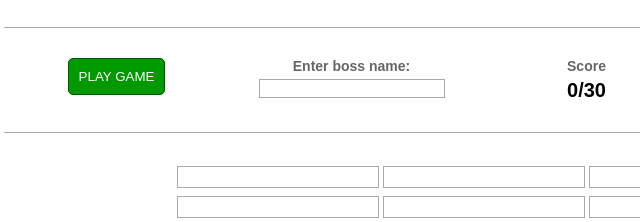
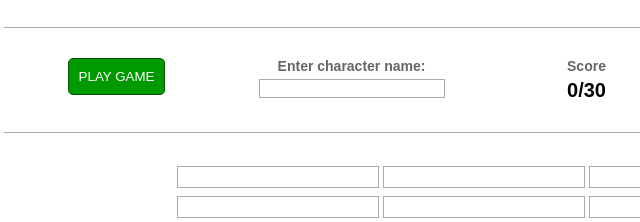
Before and after one commit to RareSwag/sporclone, a plain HTML site: page injustice.html in a window 1280 px wide. Shown: the part 182-404 px from the top of the page, 156-796 px from the left. Drawn offline with Linux system fonts and the light colour scheme.

Commit message:
Update injustice.html

```diff
--- a/injustice.html
+++ b/injustice.html
@@ -97,7 +97,7 @@ var time_limit = 360; // in seconds
 
         <div class="column">
             <!-- j. -->
-            <h3>Enter boss name:</h3>
+            <h3>Enter character name:</h3>
 
             <!-- k.  -->
             <input id="guess" type="text" onkeyup="check()">
```
